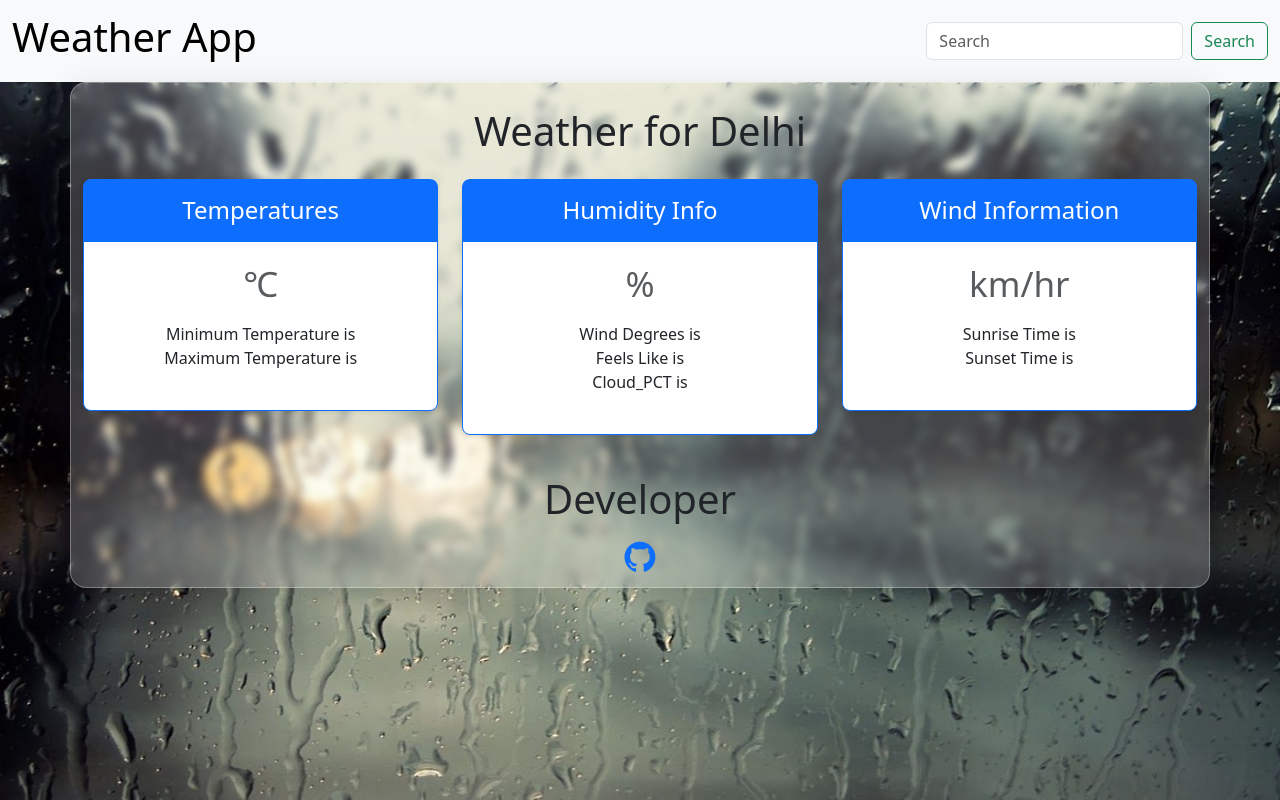
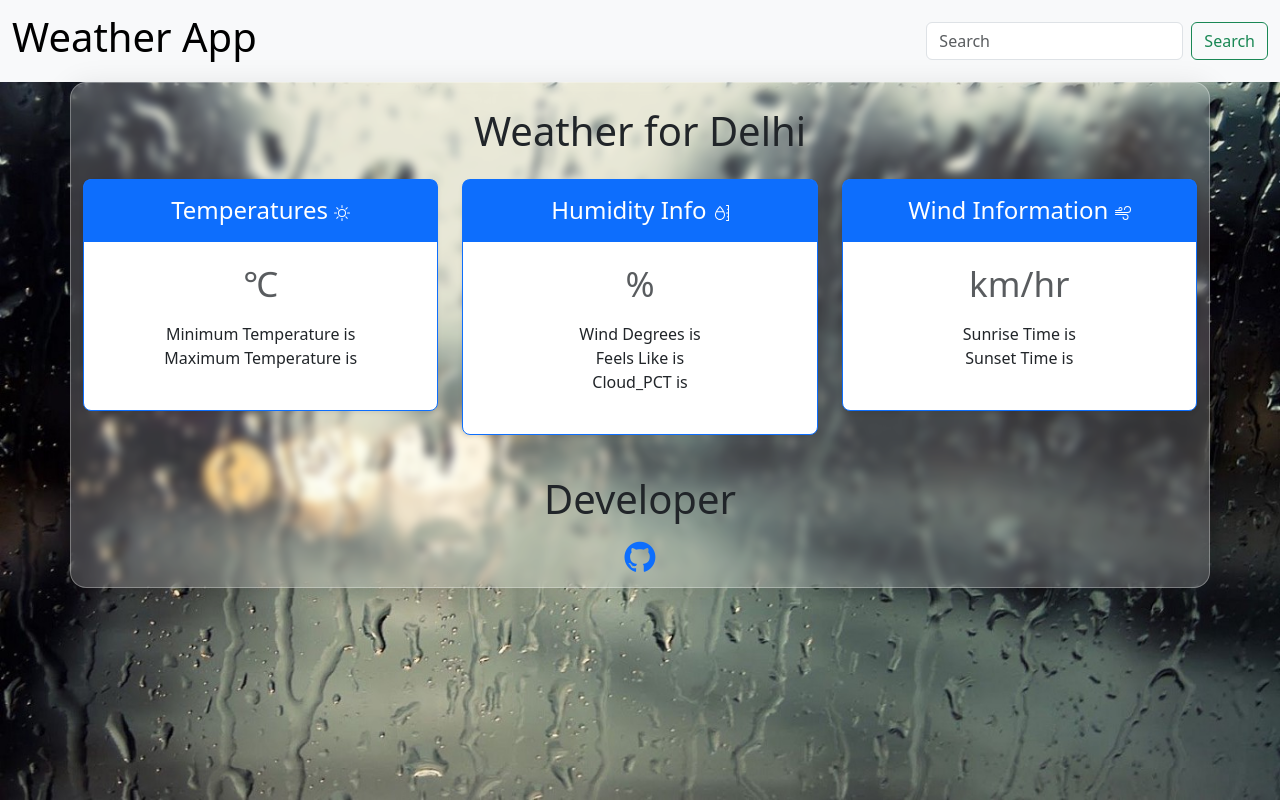
Before and after one commit to thesurojit-das/Weather-Api, a website: page index.html in a window 1280 px wide. Drawn offline with nearby package versions, Linux system fonts and the light colour scheme; no server answers.

Commit message:
Update index.html

```diff
--- a/index.html
+++ b/index.html
@@ -79,7 +79,9 @@ button{
               <div class="col">
                 <div class="card mb-4 rounded-3 shadow-sm border-primary">
                   <div class="card-header py-3 text-bg-primary border-primary">
-                    <h4 class="my-0 fw-normal">Temperatures</h4>
+                    <h4 class="my-0 fw-normal">Temperatures  <svg xmlns="http://www.w3.org/2000/svg" width="16" height="16" fill="currentColor" class="bi bi-sun" viewBox="0 0 16 16">
+                      <path d="M8 11a3 3 0 1 1 0-6 3 3 0 0 1 0 6zm0 1a4 4 0 1 0 0-8 4 4 0 0 0 0 8zM8 0a.5.5 0 0 1 .5.5v2a.5.5 0 0 1-1 0v-2A.5.5 0 0 1 8 0zm0 13a.5.5 0 0 1 .5.5v2a.5.5 0 0 1-1 0v-2A.5.5 0 0 1 8 13zm8-5a.5.5 0 0 1-.5.5h-2a.5.5 0 0 1 0-1h2a.5.5 0 0 1 .5.5zM3 8a.5.5 0 0 1-.5.5h-2a.5.5 0 0 1 0-1h2A.5.5 0 0 1 3 8zm10.657-5.657a.5.5 0 0 1 0 .707l-1.414 1.415a.5.5 0 1 1-.707-.708l1.414-1.414a.5.5 0 0 1 .707 0zm-9.193 9.193a.5.5 0 0 1 0 .707L3.05 13.657a.5.5 0 0 1-.707-.707l1.414-1.414a.5.5 0 0 1 .707 0zm9.193 2.121a.5.5 0 0 1-.707 0l-1.414-1.414a.5.5 0 0 1 .707-.707l1.414 1.414a.5.5 0 0 1 0 .707zM4.464 4.465a.5.5 0 0 1-.707 0L2.343 3.05a.5.5 0 1 1 .707-.707l1.414 1.414a.5.5 0 0 1 0 .708z"/>
+                    </svg></h4>
                   </div>
                   <div class="card-body">
                     <h1 class="card-title pricing-card-title"><span id="temp"></span><small class="text-muted fw-light"><span>&#8451;</span></small></h1>
@@ -93,7 +95,9 @@ button{
               <div class="col">
                 <div class="card mb-4 rounded-3 shadow-sm border-primary">
                   <div class="card-header py-3 text-bg-primary border-primary">
-                    <h4 class="my-0 fw-normal">Humidity Info</h4>
+                    <h4 class="my-0 fw-normal">Humidity Info  <svg xmlns="http://www.w3.org/2000/svg" width="16" height="16" fill="currentColor" class="bi bi-moisture" viewBox="0 0 16 16">
+                      <path d="M13.5 0a.5.5 0 0 0 0 1H15v2.75h-.5a.5.5 0 0 0 0 1h.5V7.5h-1.5a.5.5 0 0 0 0 1H15v2.75h-.5a.5.5 0 0 0 0 1h.5V15h-1.5a.5.5 0 0 0 0 1h2a.5.5 0 0 0 .5-.5V.5a.5.5 0 0 0-.5-.5h-2zM7 1.5l.364-.343a.5.5 0 0 0-.728 0l-.002.002-.006.007-.022.023-.08.088a28.458 28.458 0 0 0-1.274 1.517c-.769.983-1.714 2.325-2.385 3.727C2.368 7.564 2 8.682 2 9.733 2 12.614 4.212 15 7 15s5-2.386 5-5.267c0-1.05-.368-2.169-.867-3.212-.671-1.402-1.616-2.744-2.385-3.727a28.458 28.458 0 0 0-1.354-1.605l-.022-.023-.006-.007-.002-.001L7 1.5zm0 0-.364-.343L7 1.5zm-.016.766L7 2.247l.016.019c.24.274.572.667.944 1.144.611.781 1.32 1.776 1.901 2.827H4.14c.58-1.051 1.29-2.046 1.9-2.827.373-.477.706-.87.945-1.144zM3 9.733c0-.755.244-1.612.638-2.496h6.724c.395.884.638 1.741.638 2.496C11 12.117 9.182 14 7 14s-4-1.883-4-4.267z"/>
+                    </svg></h4>
                   </div>
                   <div class="card-body">
                     <h1 class="card-title pricing-card-title"><span id="humidity"></span><small class="text-muted fw-light"> %</small></h1>
@@ -108,7 +112,9 @@ button{
               <div class="col">
                 <div class="card mb-4 rounded-3 shadow-sm border-primary">
                   <div class="card-header py-3 text-bg-primary border-primary">
-                    <h4 class="my-0 fw-normal">Wind Information</h4>
+                    <h4 class="my-0 fw-normal">Wind Information <svg xmlns="http://www.w3.org/2000/svg" width="16" height="16" fill="currentColor" class="bi bi-wind" viewBox="0 0 16 16">
+                      <path d="M12.5 2A2.5 2.5 0 0 0 10 4.5a.5.5 0 0 1-1 0A3.5 3.5 0 1 1 12.5 8H.5a.5.5 0 0 1 0-1h12a2.5 2.5 0 0 0 0-5zm-7 1a1 1 0 0 0-1 1 .5.5 0 0 1-1 0 2 2 0 1 1 2 2h-5a.5.5 0 0 1 0-1h5a1 1 0 0 0 0-2zM0 9.5A.5.5 0 0 1 .5 9h10.042a3 3 0 1 1-3 3 .5.5 0 0 1 1 0 2 2 0 1 0 2-2H.5a.5.5 0 0 1-.5-.5z"/>
+                    </svg></h4>
                   </div>
                   <div class="card-body">
                     <h1 class="card-title pricing-card-title"><span id="wind_speed"></span><small class="text-muted fw-light"> km/hr</small></h1>
```
